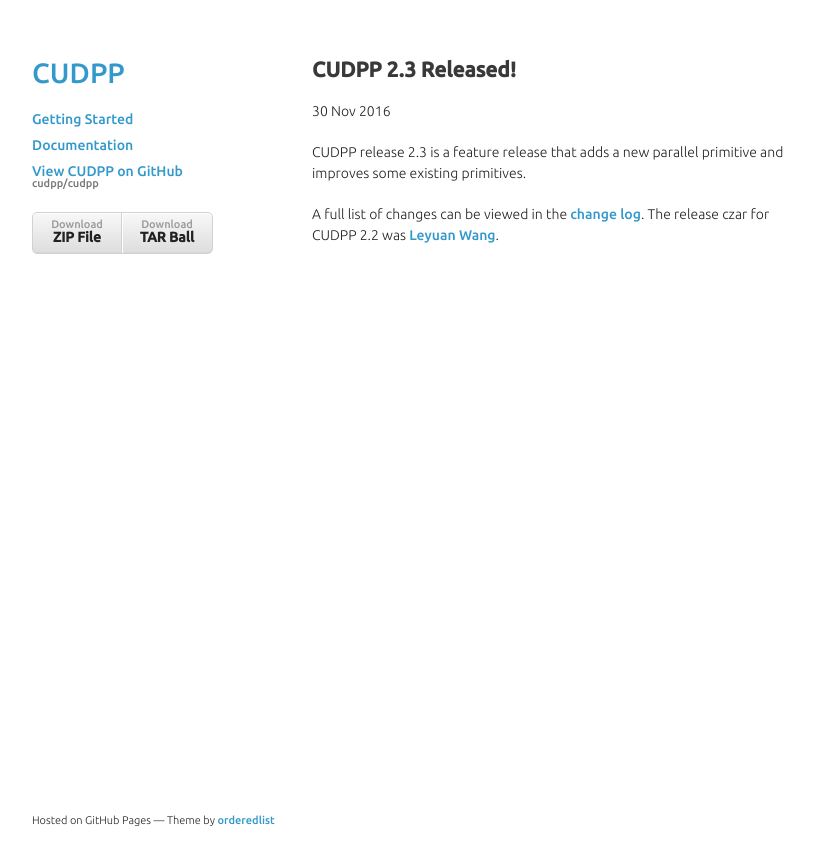
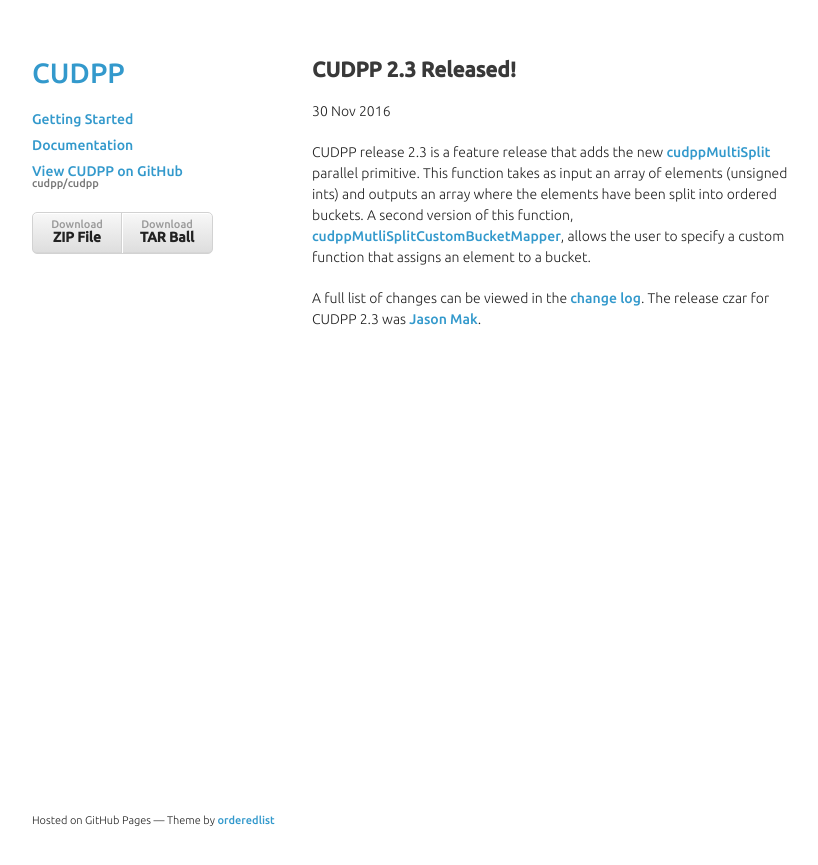
Before and after one commit to cudpp/cudpp.github.io, a Jekyll site: the page built from _posts/2016-11-30-cudpp-2-3-released.markdown, in a window 1280 px wide. Shown: the top 865 px of the page, without its empty margins (218-1036 px from the left). Built offline with Jekyll 4.4.1, drawn with Linux system fonts in a browser that asks for light colours.

Commit message:
2.3 release

```diff
--- a/_posts/2016-11-30-cudpp-2-3-released.markdown
+++ b/_posts/2016-11-30-cudpp-2-3-released.markdown
@@ -5,6 +5,8 @@ date:   2016-11-30 21:00:00
 categories: releases
 ---
 
-CUDPP release 2.3 is a feature release that adds a new parallel primitive and improves some existing primitives.
+CUDPP release 2.3 is a feature release that adds the new [cudppMultiSplit](http://cudpp.github.io/cudpp/2.3/group__public_interface.html#ga61549b462de6627af02cc628ead17d22) parallel primitive. This function takes as input an array of elements (unsigned ints) and outputs an array where the elements have been split into ordered buckets. A second version of this function, [cudppMutliSplitCustomBucketMapper](http://cudpp.github.io/cudpp/2.3/group__public_interface.html#ga456800cc09f78c4dac6f48cf53b60e3c), allows the user to specify a custom function that assigns an element to a bucket.
 
-A full list of changes can be viewed in the [change log](http://cudpp.github.io/cudpp/2.2/changelog.html). The release czar for CUDPP 2.2 was [Leyuan Wang](https://github.com/Laurawly).
+
+
+A full list of changes can be viewed in the [change log](http://cudpp.github.io/cudpp/2.3/changelog.html). The release czar for CUDPP 2.3 was [Jason Mak](https://github.com/jwmak).
```
